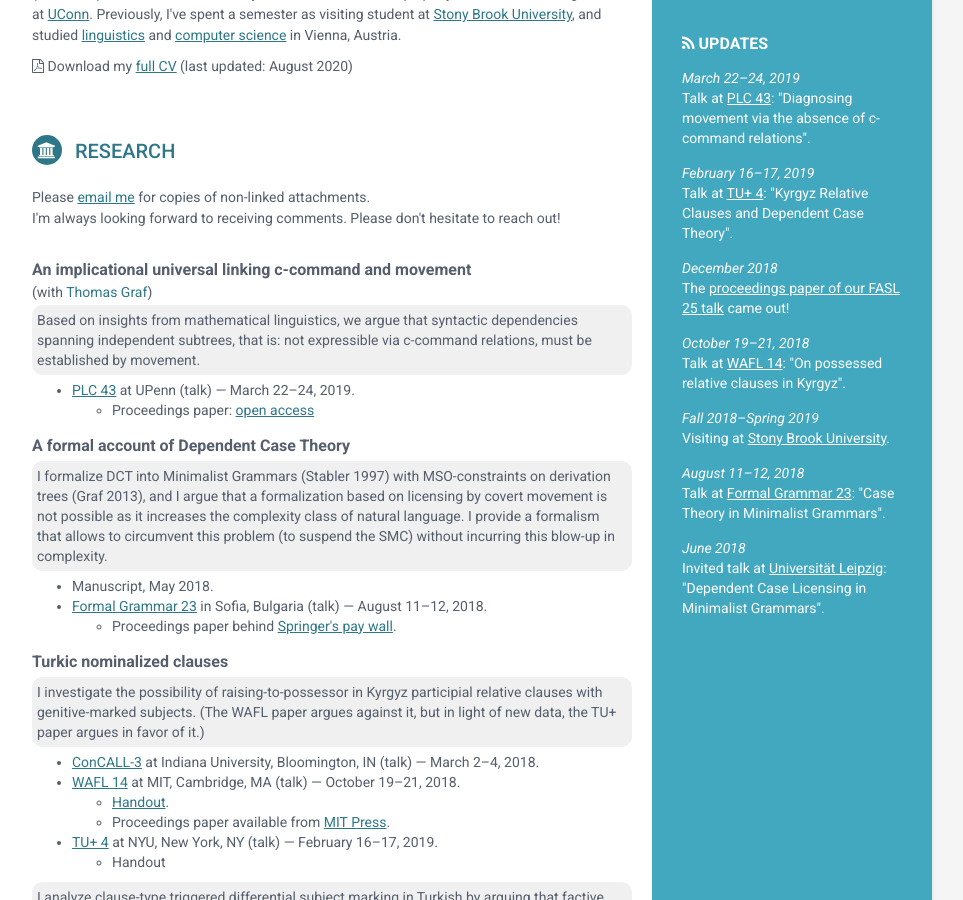
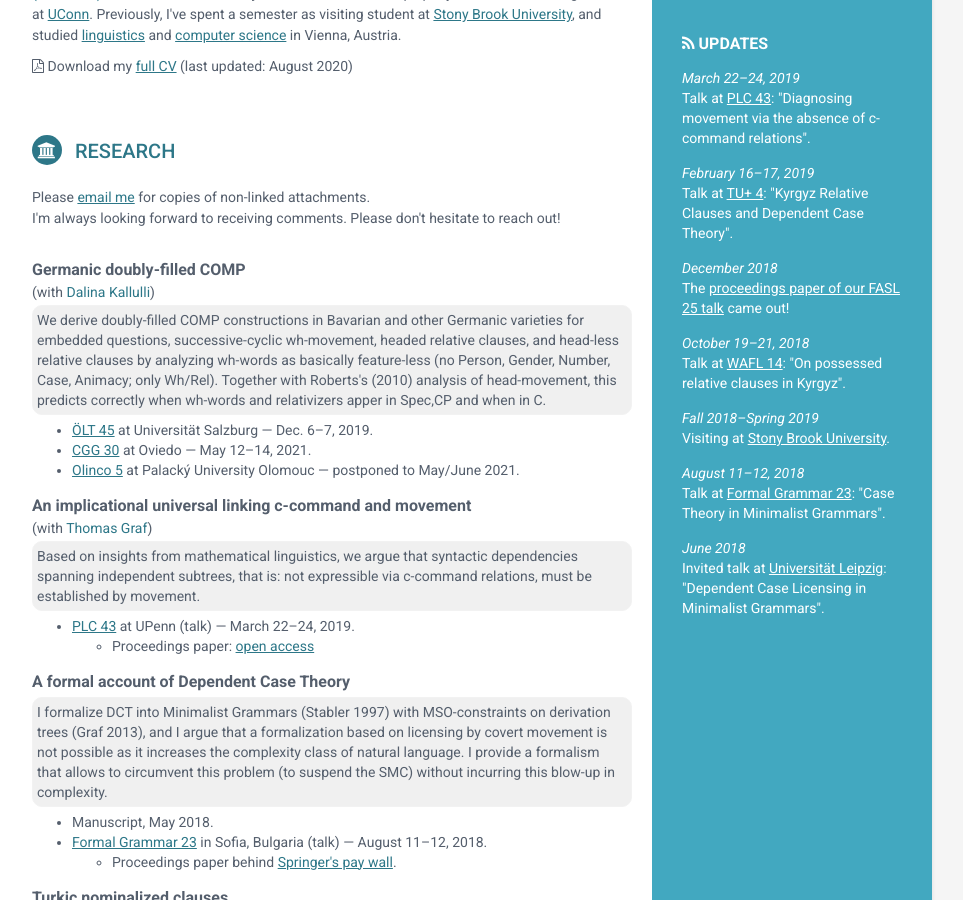
Before and after one commit to laszabine/laszabine.github.io, a Jekyll site: the page built from index.html, in a window 1280 px wide and 900 px high, scrolled down 418 px. Shown: the whole window, without its empty margins (188-1151 px from the left). Built offline with Jekyll 4.4.1, drawn with Linux system fonts in a browser that asks for light colours.

Commit message:
added project with Dalina

```diff
--- a/_includes/research.html
+++ b/_includes/research.html
@@ -10,6 +10,33 @@
         Please don't hesitate to reach out!
       </p>
     </div><!--//intro-->
+
+    <div class="item">
+      <span class="title">
+        Germanic doubly-filled COMP
+      </span>
+      <div class="coauthors">
+        (with <a href="{{site.dalinakallulli}}" target="_blank">Dalina Kallulli</a>)
+      </div>
+      <div class="abstract">
+        We derive doubly-filled COMP constructions in Bavarian and other Germanic varieties
+        for embedded questions, successive-cyclic wh-movement, headed relative clauses, and head-less relative clauses
+        by analyzing wh-words as basically feature-less (no Person, Gender, Number, Case, Animacy; only Wh/Rel).
+        Together with Roberts's (2010) analysis of head-movement, this predicts correctly when wh-words and relativizers
+        apper in Spec,CP and when in C.
+      </div>
+      <ul>
+        <li>
+          <a href="https://oelt2019.wixsite.com/oelt2019" target="_blank">ÖLT 45</a> at Universität Salzburg &mdash; Dec. 6&ndash;7, 2019.
+        </li>
+        <li>
+          <a href="https://30cggovd.wixsite.com/30cggovd" target="_blank">CGG 30</a> at Oviedo &mdash; May 12&ndash;14, 2021.
+        </li>
+        <li>
+          <a href="http://olinco.upol.cz/" target="_blank">Olinco 5</a> at Palacký University Olomouc &mdash; postponed to May/June 2021.
+        </li>
+      </ul>
+    </div>
 
     <div class="item">
       <span class="title">
```
